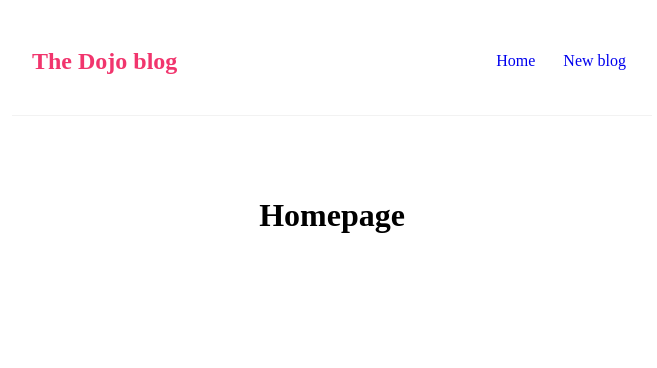
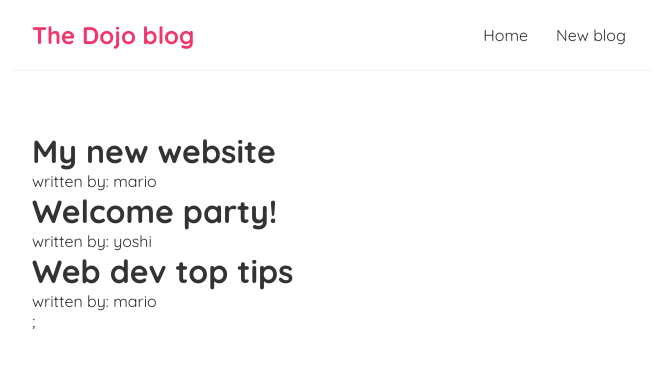
Before and after one commit to zaberzz/dojo-blog-react-, a React (Create React App) app: page / in a window 1280 px wide. Shown: the top 368 px of the page, without its empty margins (308-965 px from the left). Built offline with nearby package versions, Linux system fonts and the light colour scheme.

Commit message:
itarate throw our array

```diff
--- a/src/App.css
+++ /dev/null
@@ -1,38 +0,0 @@
-.App {
-  text-align: center;
-}
-
-.App-logo {
-  height: 40vmin;
-  pointer-events: none;
-}
-
-@media (prefers-reduced-motion: no-preference) {
-  .App-logo {
-    animation: App-logo-spin infinite 20s linear;
-  }
-}
-
-.App-header {
-  background-color: #282c34;
-  min-height: 100vh;
-  display: flex;
-  flex-direction: column;
-  align-items: center;
-  justify-content: center;
-  font-size: calc(10px + 2vmin);
-  color: white;
-}
-
-.App-link {
-  color: #61dafb;
-}
-
-@keyframes App-logo-spin {
-  from {
-    transform: rotate(0deg);
-  }
-  to {
-    transform: rotate(360deg);
-  }
-}
--- a/src/App.js
+++ b/src/App.js
@@ -1,5 +1,3 @@
-import logo from "./logo.svg";
-import "./App.css";
 import Navbar from "./components/Navbar";
 import Home from "./components/Home";
 
--- a/src/components/Home.js
+++ b/src/components/Home.js
@@ -1,9 +1,28 @@
 import React from "react";
+import { useState } from "react";
 
-export default function Home() {
+const Home = () => {
+  const [blogs, setBlogs] = useState([
+    { title: "My new website", body: "lorem ipsum...", author: "mario", id: 1 },
+    { title: "Welcome party!", body: "lorem ipsum...", author: "yoshi", id: 2 },
+    {
+      title: "Web dev top tips",
+      body: "lorem ipsum...",
+      author: "mario",
+      id: 3,
+    },
+  ]);
   return (
     <div className="home">
-      <h1>Homepage</h1>
+      {blogs.map((blog) => (
+        <div className="blog-oreview" key={blog.id}>
+          <h1>{blog.title}</h1>
+          <p> written by: {blog.author}</p>
+        </div>
+      ))}
+      ;
     </div>
   );
-}
+};
+
+export default Home;
--- a/src/index.css
+++ b/src/index.css
@@ -1,5 +1,9 @@
 @import url("https://fonts.googleapis.com/css2?family=Quicksand:wght@300;400;500;600;700&display=swap");
-
+* {
+  margin: 0;
+  font-family: "Quicksand";
+  color: #333;
+}
 .navbar {
   padding: 20px;
   display: flex;
```
